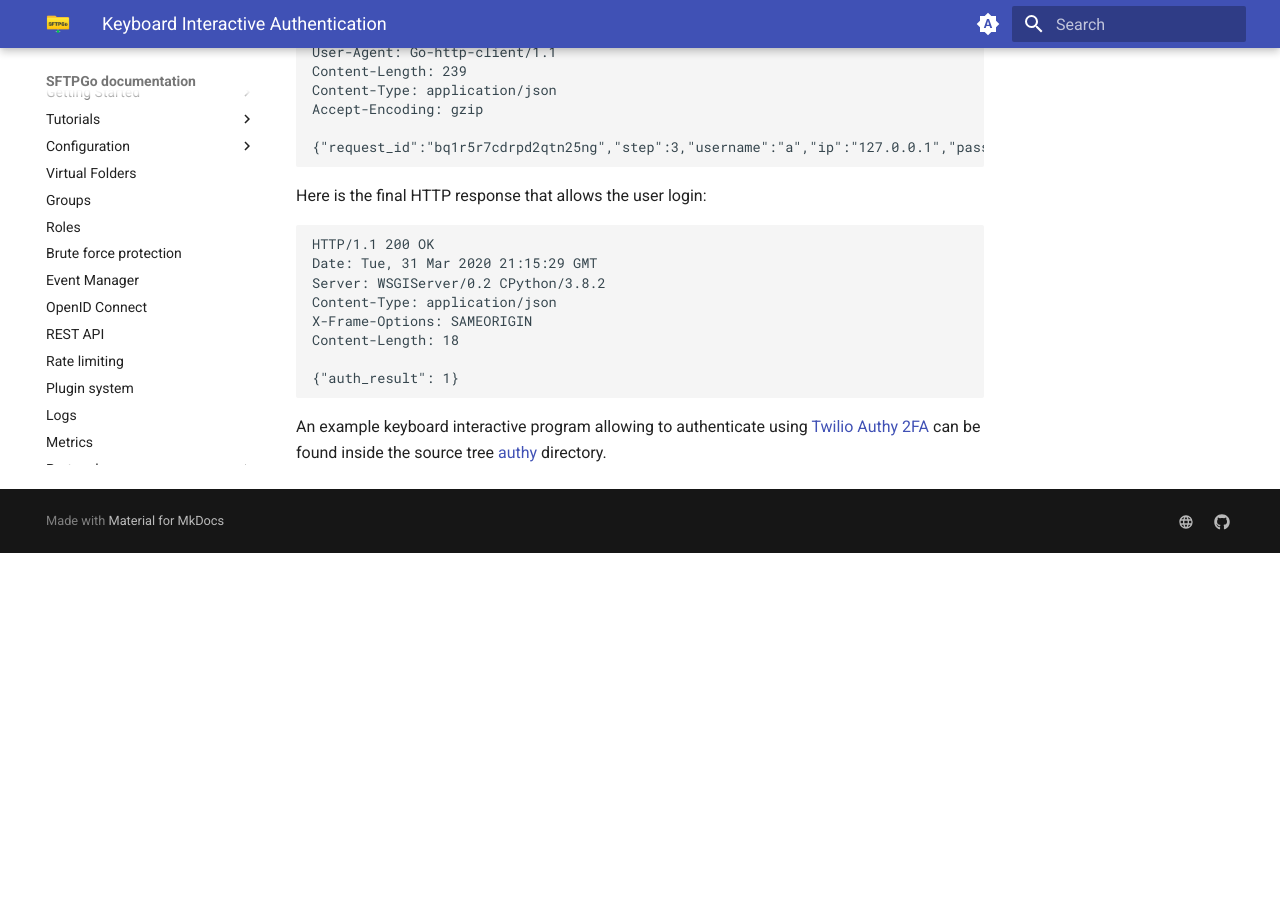
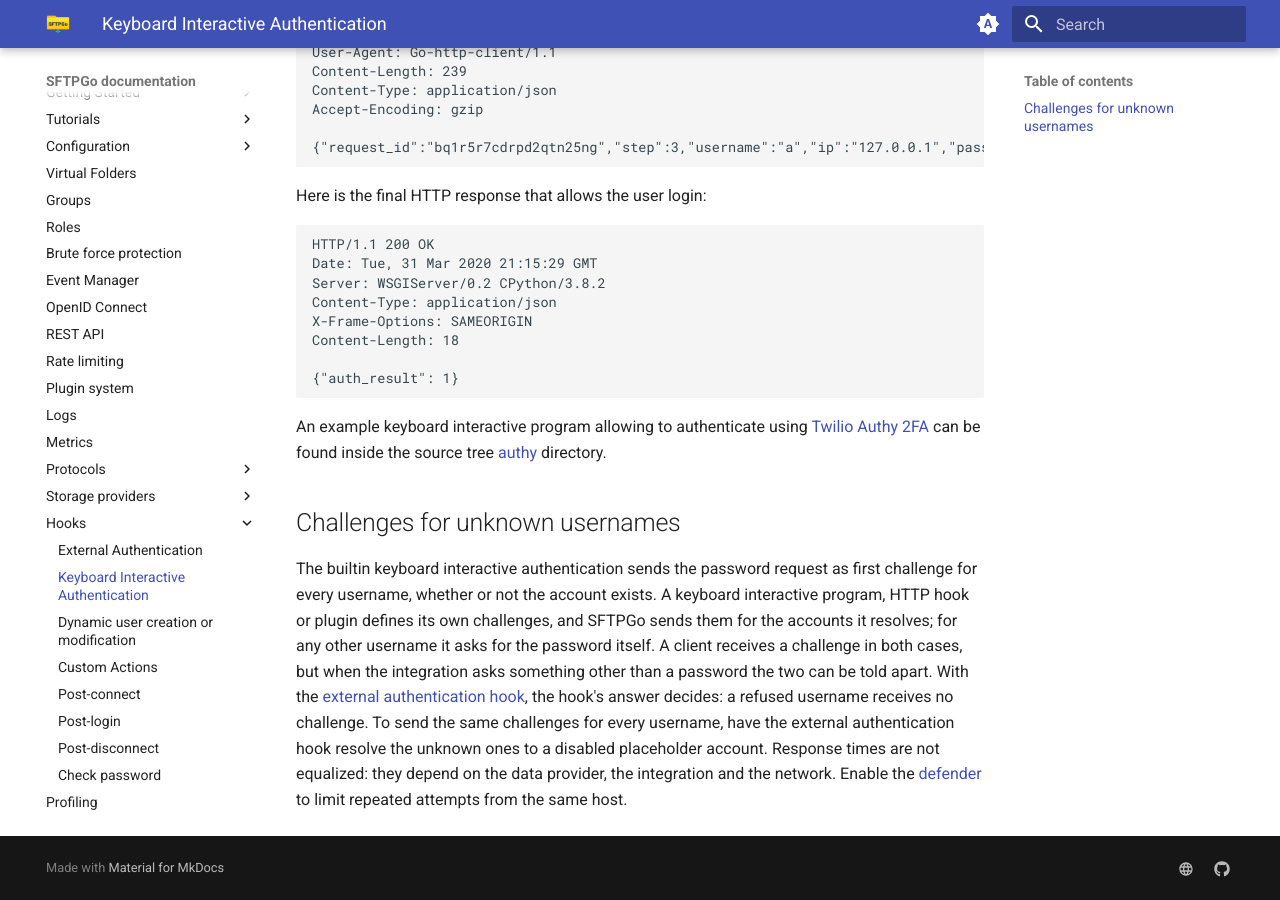
Before and after one commit to sftpgo/docs, an MkDocs documentation site: the page built from docs/keyboard-interactive.md, in a window 1280 px wide and 900 px high, scrolled down 3751 px. Built offline with MkDocs 1.6.1 and Material for MkDocs 9.7.7, drawn with Linux system fonts in a browser that asks for light colours; the version menu is left out; before the commit the page ends 4304 px from its top, so only the background shows below that.

````diff
--- a/docs/external-auth.md
+++ b/docs/external-auth.md
@@ -14,7 +14,7 @@ The external program can read the following environment variables to get info ab
 - `SFTPGO_AUTHD_PROTOCOL`, possible values are `SSH`, `FTP`, `DAV`, `HTTP`
 - `SFTPGO_AUTHD_PASSWORD`, not empty for password authentication
 - `SFTPGO_AUTHD_PUBLIC_KEY`, not empty for public key authentication
-- `SFTPGO_AUTHD_KEYBOARD_INTERACTIVE`, not empty for keyboard interactive authentication
+- `SFTPGO_AUTHD_KEYBOARD_INTERACTIVE`, set to `1` for keyboard interactive authentication. This request carries no credential, see [keyboard interactive authentication](#keyboard-interactive-authentication)
 - `SFTPGO_AUTHD_TLS_CERT`, TLS client certificate PEM encoded. Not empty for TLS certificate authentication
 
 Global environment variables are cleared, for security reasons, when the script is called. You can set additional environment variables in the "command" configuration section.
@@ -22,7 +22,7 @@ The program can inspect the SFTPGo user, if it exists, using the `SFTPGO_AUTHD_U
 The program must write, on its standard output:
 
 - a valid SFTPGo user serialized as JSON if the authentication succeeds. The user will be added/updated within the defined data provider
-- an empty string, or no response at all, if authentication succeeds and the existing SFTPGo user does not need to be updated. This means that the credentials already stored in SFTPGo must match those used for the current authentication.
+- an empty string, or no response at all, if authentication succeeds and the existing SFTPGo user does not need to be updated. For a password login SFTPGo stores the password the hook has just accepted; for a public key login the key must already be stored for the user.
 - a user with an empty username if the authentication fails
 
 If the hook is an HTTP URL then it will be invoked as HTTP POST. The request body will contain a JSON serialized struct with the following fields:
@@ -33,13 +33,13 @@ If the hook is an HTTP URL then it will be invoked as HTTP POST. The request bod
 - `protocol`, possible values are `SSH`, `FTP`, `DAV`, `HTTP`
 - `password`, not empty for password authentication
 - `public_key`, not empty for public key authentication
-- `keyboard_interactive`, not empty for keyboard interactive authentication
+- `keyboard_interactive`, set to `1` for keyboard interactive authentication. This request carries no credential, see [keyboard interactive authentication](#keyboard-interactive-authentication)
 - `tls_cert`, TLS client certificate PEM encoded. Not empty for TLS certificate authentication
 
 If authentication succeeds the HTTP response code must be 200 and the response body can be:
 
 - a valid SFTPGo user serialized as JSON. The user will be added/updated within the defined data provider
-- empty, the existing SFTPGo user does not need to be updated. Please note that in versions 2.0.x and earlier an empty response was interpreted as an authentication error
+- empty, the existing SFTPGo user does not need to be updated, as for an empty program response.
 
 If the authentication fails the HTTP response code must be != 200 or the returned SFTPGo user must have an empty username.
 
@@ -59,6 +59,8 @@ You can also restrict the authentication scope for the hook using the `external_
 - `8` means TLS certificate only
 
 You can combine the scopes. For example, 3 means password and public key, 5 means password and keyboard interactive, and so on.
+
+With the default scope the hook receives every authentication method listed above and must answer each of them. A method outside the scope is verified by SFTPGo against the credentials stored for the user, without calling the hook: for example the last password the hook accepted, or the public keys of the user, including those the user adds from the WebClient.
 
 Let's see a very basic example. Our sample authentication program will only accept user `test_user` with any password or public key.
 
@@ -84,6 +86,14 @@ An example server, to use as HTTP authentication hook, allowing to authenticate
 
 If you have an external authentication hook that could be useful to others too, please let us know and/or please send a pull request.
 
+## Keyboard interactive authentication
+
+A keyboard interactive request carries the username only: the hook decides whether the account can use this method. A refused username receives no challenge, and the client can move on to password authentication.
+
+SFTPGo verifies the challenges itself, not through this hook: the builtin flow checks the password against the one stored in SFTPGo, which is the last password the hook accepted, and then the one-time code if enabled. To verify the password against a directory on every login, use a [keyboard interactive hook](keyboard-interactive.md); it can also ask for the one-time code or leave its check to SFTPGo. When keyboard interactive authentication is not needed, set [`keyboard_interactive_authentication`](config-file.md#sshsftp-server) to `false`: clients then use password authentication and the hook receives the password. Over SSH the [second factor](tutorials/two-factor-authentication.md) is asked only within keyboard interactive authentication, so this setting suits installations that do not use it for SSH.
+
+The hook is invoked for every username, including the ones that do not exist inside SFTPGo, and SFTPGo uses the username of the account it returns. To handle every unknown username in the same way, return the same disabled placeholder account, with `status` set to `0`, for all of them: a single account is created the first time and updated on the following logins, the same [challenges](keyboard-interactive.md#challenges-for-unknown-usernames) are sent as for an existing account, and every login of the placeholder is denied.
+
 ## Trust model
 
 Hooks and plugins are trusted components: they run with the privileges of the SFTPGo service and they are the authority on what SFTPGo asks them. The response is applied as it is given: the account it names, and the settings it carries, are what gets stored and what the session runs as.
--- a/docs/keyboard-interactive.md
+++ b/docs/keyboard-interactive.md
@@ -171,3 +171,7 @@ Content-Length: 18
 ```
 
 An example keyboard interactive program allowing to authenticate using [Twilio Authy 2FA](https://www.twilio.com/docs/authy){:target="_blank"} can be found inside the source tree [authy](https://github.com/drakkan/sftpgo/tree/main/examples/OTP/authy){:target="_blank"} directory.
+
+## Challenges for unknown usernames
+
+The builtin keyboard interactive authentication sends the password request as first challenge for every username, whether or not the account exists. A keyboard interactive program, HTTP hook or plugin defines its own challenges, and SFTPGo sends them for the accounts it resolves; for any other username it asks for the password itself. A client receives a challenge in both cases, but when the integration asks something other than a password the two can be told apart. With the [external authentication hook](external-auth.md#keyboard-interactive-authentication), the hook's answer decides: a refused username receives no challenge. To send the same challenges for every username, have the external authentication hook resolve the unknown ones to a disabled placeholder account. Response times are not equalized: they depend on the data provider, the integration and the network. Enable the [defender](defender.md) to limit repeated attempts from the same host.
````
Also changed, not shown: docs/config-file.md (+3 -3 lines), docs/eventmanager.md (+2 -0 lines).
